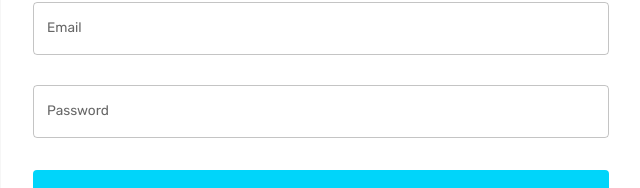
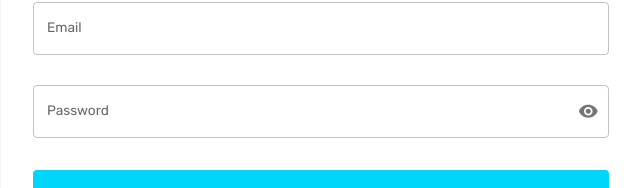
Before and after one commit to AhmadBahr/Social-Media-Application, a React (Create React App) app in the folder client/: page / in a window 1280 px wide. Shown: the part 139-327 px from the top of the page, without its empty margins (319-959 px from the left). Built offline with nearby package versions, Linux system fonts and the light colour scheme.

Commit message:
Update Form.jsx

```diff
--- a/client/src/scenes/loginPage/Form.jsx
+++ b/client/src/scenes/loginPage/Form.jsx
@@ -15,6 +15,9 @@ import { useDispatch } from "react-redux";
 import { setLogin } from "state";
 import Dropzone from "react-dropzone";
 import FlexBetween from "components/FlexBetween";
+import { IconButton, InputAdornment } from "@mui/material";
+import { Visibility, VisibilityOff } from "@mui/icons-material";
+import { Check as CheckIcon } from "@mui/icons-material";
 
 const registerSchema = yup.object().shape({
   firstName: yup.string().required("required"),
@@ -39,11 +42,13 @@ const initialValuesRegister = {
   location: "",
   occupation: "",
   picture: "",
+  showPassword: false,
 };
 
 const initialValuesLogin = {
   email: "",
   password: "",
+  showPassword: false,
 };
 
 const Form = () => {
@@ -221,15 +226,68 @@ const Form = () => {
             />
             <TextField
               label="Password"
-              type="password"
+              type={values.showPassword ? "password" : "text"}
               onBlur={handleBlur}
               onChange={handleChange}
               value={values.password}
               name="password"
               error={Boolean(touched.password) && Boolean(errors.password)}
               helperText={touched.password && errors.password}
+              InputProps={{
+                endAdornment: (
+                  <InputAdornment position="end">
+                    <IconButton
+                      onClick={() => setFieldValue("showPassword", !values.showPassword)}
+                      edge="end"
+                    >
+                      {values.showPassword ? <VisibilityOff /> : <Visibility />}
+                    </IconButton>
+                  </InputAdornment>
+                ),
+              }}
               sx={{ gridColumn: "span 4" }}
             />
+
+            {values.password && (
+              <Box mt={1} display="flex" alignItems="center">
+                <CheckIcon style={{ color: values.password.length >= 8 ? "green" : "red" }} />
+                <Typography variant="body2" sx={{ ml: 1, color: values.password.length >= 8 ? "green" : "red" }}>
+                  Minimum 8 characters
+                </Typography>
+              </Box>
+            )}
+            {values.password && (
+              <Box mt={1} display="flex" alignItems="center">
+                <CheckIcon style={{ color: /[a-z]/.test(values.password) ? "green" : "red" }} />
+                <Typography variant="body2" sx={{ ml: 1, color: /[a-z]/.test(values.password) ? "green" : "red" }}>
+                  Contains lowercase letters
+                </Typography>
+              </Box>
+            )}
+            {values.password && (
+              <Box mt={1} display="flex" alignItems="center">
+                <CheckIcon style={{ color: /[A-Z]/.test(values.password) ? "green" : "red" }} />
+                <Typography variant="body2" sx={{ ml: 1, color: /[A-Z]/.test(values.password) ? "green" : "red" }}>
+                  Contains uppercase letters
+                </Typography>
+              </Box>
+            )}
+            {values.password && (
+              <Box mt={1} display="flex" alignItems="center">
+                <CheckIcon style={{ color: /\d/.test(values.password) ? "green" : "red" }} />
+                <Typography variant="body2" sx={{ ml: 1, color: /\d/.test(values.password) ? "green" : "red" }}>
+                  Contains a number
+                </Typography>
+              </Box>
+            )}
+            {values.password && (
+              <Box mt={1} display="flex" alignItems="center">
+                <CheckIcon style={{ color: /[!@#$%^&*(),.?":{}|<>]/.test(values.password) ? "green" : "red" }} />
+                <Typography variant="body2" sx={{ ml: 1, color: /[!@#$%^&*(),.?":{}|<>]/.test(values.password) ? "green" : "red" }}>
+                  Contains a special character
+                </Typography>
+              </Box>
+            )}
           </Box>
 
           {/* BUTTONS */}
```
